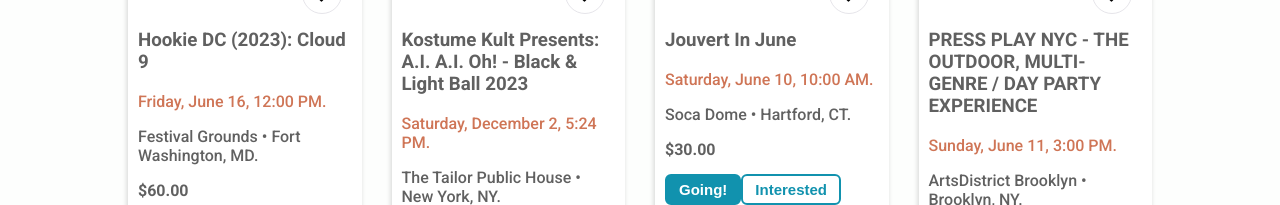
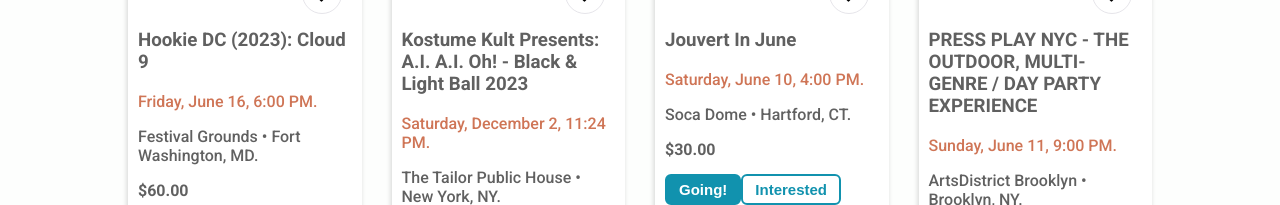
Before and after one commit to James-Gamboa/migration-events-site, a React (Vite) app: page / in a window 1280 px wide. Shown: the part 276-481 px from the top of the page. Built offline with nearby package versions, Linux system fonts and the light colour scheme.

Commit message:
create EventsInteractions component

```diff
--- a/src/js/components/react/EventCard.jsx
+++ b/src/js/components/react/EventCard.jsx
@@ -1,3 +1,6 @@
+import formatDate from "../../utils/format-date";
+import { EventsInteractions } from "./EventInteractions";
+
 const EventCard = (props) => {
   return (
     <li className="gallery__card">
@@ -6,17 +9,11 @@
         <div className="gallery__text">
           <div className="event__info">
             <h3>{props.title}</h3>
-            <p className="date">{props.date}.</p>
-            <p>{props.address} • {props.city}, {props.state}.</p>
+            <p className="date">{formatDate(props.date)}.</p>
+            <p>{props.location.address} • {props.location.city}, {props.location.land}.</p>
             <strong>{props.price}</strong>
           </div>
-          <div className="interactions-container" data-id={props.id}>
-            <div className="going-and-interested" data-id={props.id}>
-              <button className="going" data-id={props.id} data-interaction="going" data-template="going">Going!</button>
-              <button className="interested" data-id={props.id} data-interaction="interested" data-template="interested">Interested</button>
-            </div>
-            <button className="heart" data-id={props.id} data-interaction="favorites"></button>
-          </div>
+          <EventsInteractions />
         </div>
       </div>
     </li>
--- /dev/null
+++ b/src/js/components/react/EventInteractions.jsx
@@ -0,0 +1,13 @@
+const EventsInteractions = () => {
+  return (
+    <div className="interactions-container">
+      <div className="going-and-interested">
+        <button className="going">Going!</button>
+        <button className="interested">Interested</button>
+      </div>
+      <button className="heart" aria-label="Favorite"></button>
+    </div>
+  )
+}
+
+export { EventsInteractions };
--- a/src/js/components/react/MainContent.jsx
+++ b/src/js/components/react/MainContent.jsx
@@ -7,10 +7,12 @@
           <EventCard
             title="Hookie DC (2023): Cloud 9"
             image="https://res.cloudinary.com/iireii/image/upload/v1686105236/Cetav/events/music-002_wex6ub.jpg"
-            date="Friday, June 16, 12:00 PM"
-            address="Festival Grounds"
-            city="Fort Washington"
-            state="MD"
+            date="1686938400000"
+            location= {{
+              address:"Festival Grounds",
+              city:"Fort Washington",
+              land:"MD"
+            }}
             price="$60.00"
             id="565049637677"
             category="music"
@@ -19,10 +21,12 @@
           <EventCard
             title="Kostume Kult Presents: A.I. A.I. Oh! - Black & Light Ball 2023"
             image="https://res.cloudinary.com/iireii/image/upload/v1686105556/Cetav/events/music-004_h768uj.jpg"
-            date="Saturday, December 2, 5:24 PM"
-            address="The Tailor Public House"
-            city="New York"
-            state="NY"
+            date="628644290997"
+            location= {{
+              address:"The Tailor Public House",
+              city:"New York",
+              land:"NY"
+            }}
             price="$44.82"
             id="628644290997"
             category="music"
@@ -31,10 +35,12 @@
           <EventCard
             title="Jouvert In June"
             image="https://res.cloudinary.com/iireii/image/upload/v1686105556/Cetav/events/music-003_ua6wne.jpg"
-            date="Saturday, June 10, 10:00 AM"
-            address="Soca Dome"
-            city="Hartford"
-            state="CT"
+            date="1686412800000"
+            location= {{
+              address:"Soca Dome",
+              city:"Hartford",
+              land:"CT"
+            }}
             price="$30.00"
             id="559192468727"
             category="music"
@@ -43,10 +49,12 @@
           <EventCard
             title="PRESS PLAY NYC - THE OUTDOOR, MULTI-GENRE / DAY PARTY EXPERIENCE"
             image="https://res.cloudinary.com/iireii/image/upload/v1686105556/Cetav/events/music-005_hs3oaw.jpg"
-            date="Sunday, June 11, 3:00 PM"
-            address="ArtsDistrict Brooklyn"
-            city="Brooklyn"
-            state="NY"
+            date="1686517200000"
+            location= {{
+              address:"ArtsDistrict Brooklyn",
+              city:"Brooklyn",
+              land:"NY"
+            }}
             price="$38.21"
             id="605155244627"
             category="music"
```
